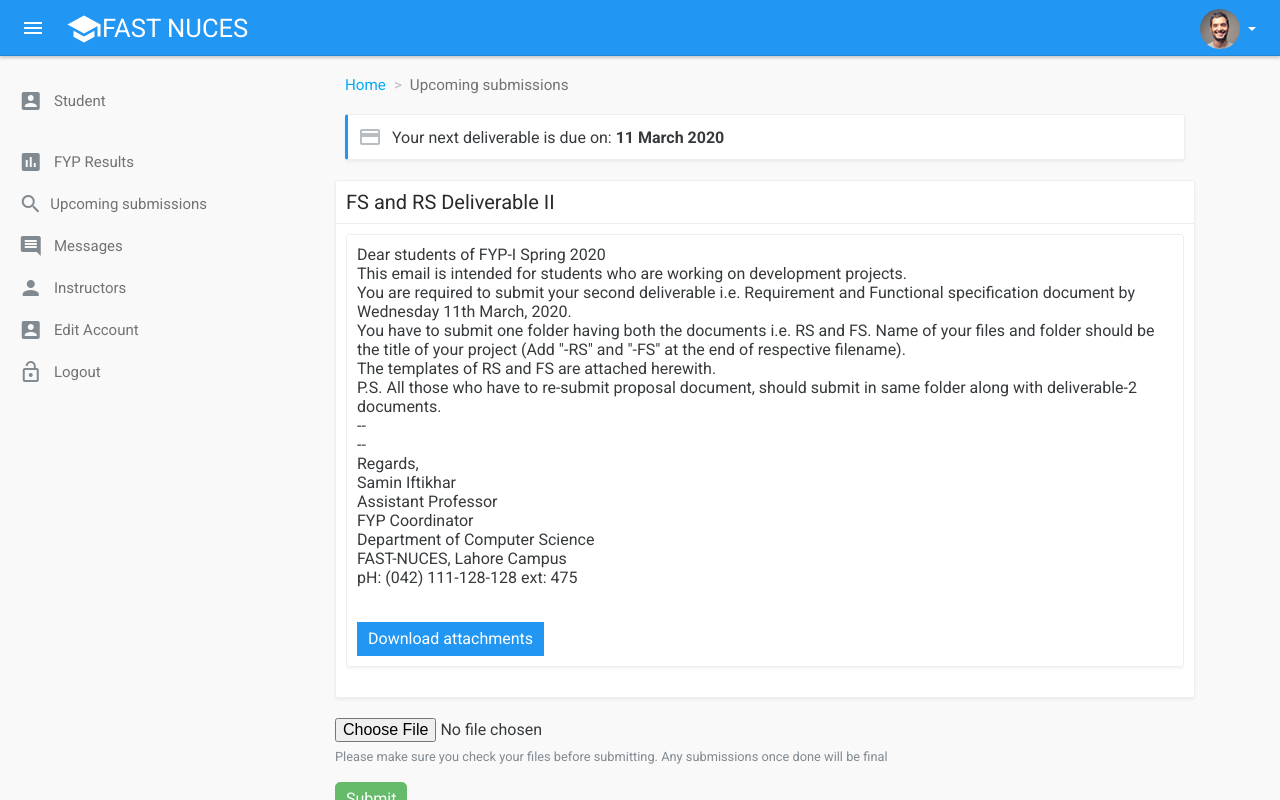
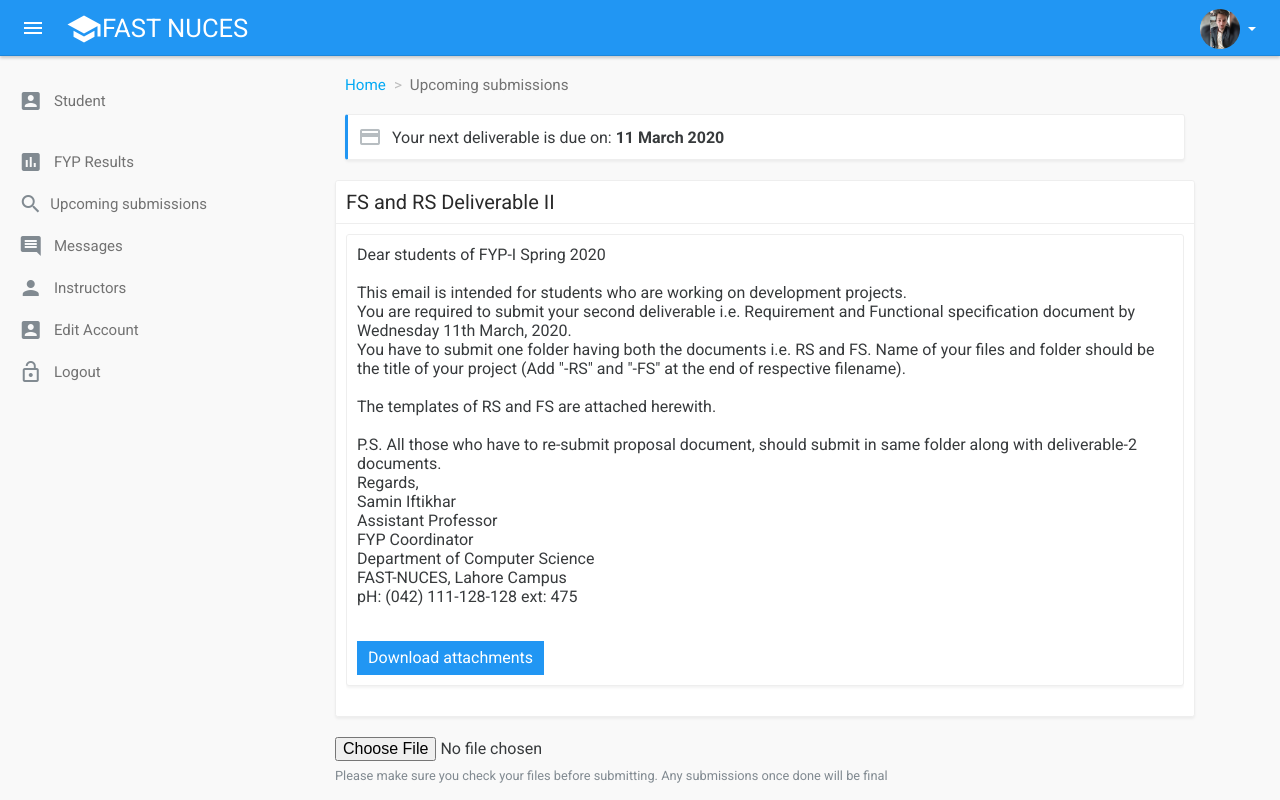
Before and after one commit to SyedSaifAli1234/fyp-check.github.io, a website: page dist/my-courses.html in a window 1280 px wide. Drawn offline with Linux system fonts and the light colour scheme.

Commit message:
little change

```diff
--- a/dist/my-courses.html
+++ b/dist/my-courses.html
@@ -50,7 +50,7 @@
       <!-- User dropdown -->
       <li class="nav-item dropdown">
         <a class="nav-link active dropdown-toggle p-a-0" data-toggle="dropdown" href="#" role="button" aria-haspopup="false">
-          <img src="assets/images/people/50/guy-6.jpg" alt="Avatar" class="img-circle" width="40">
+          <img src="assets/images/people/50/dad.jpg" alt="Avatar" class="img-circle" width="40">
         </a>
         <div class="dropdown-menu dropdown-menu-right dropdown-menu-list" aria-labelledby="Preview">
           <a class="dropdown-item" href="account-edit.html"><i class="material-icons md-18">lock</i> <span class="icon-text">Edit Account</span></a>
@@ -171,20 +171,19 @@
           <div class="card">
 
             <div class="card-block">
-              <p class="card-text">Dear students of FYP-I Spring 2020 <br>
+              <p class="card-text">Dear students of FYP-I Spring 2020 <br><br>
 
                 This email is intended for students who are working on development projects.<br>
 
                 You are required to submit your second deliverable i.e. Requirement and Functional specification document by Wednesday 11th March, 2020.<br>
 
 
-                You have to submit one folder having both the documents i.e. RS and FS. Name of your files and folder should be the title of your project (Add "-RS" and "-FS" at the end of respective filename).<br>
+                You have to submit one folder having both the documents i.e. RS and FS. Name of your files and folder should be the title of your project (Add "-RS" and "-FS" at the end of respective filename).<br><br>
 
-                The templates of RS and FS are attached herewith.<br>
+                The templates of RS and FS are attached herewith.<br><br>
 
                 P.S. All those who have to re-submit proposal document, should submit in same folder along with deliverable-2 documents.<br>
-                -- <br>
-                -- <br>
+
                 Regards,<br>
                 Samin Iftikhar<br>
                 Assistant Professor<br>
```
